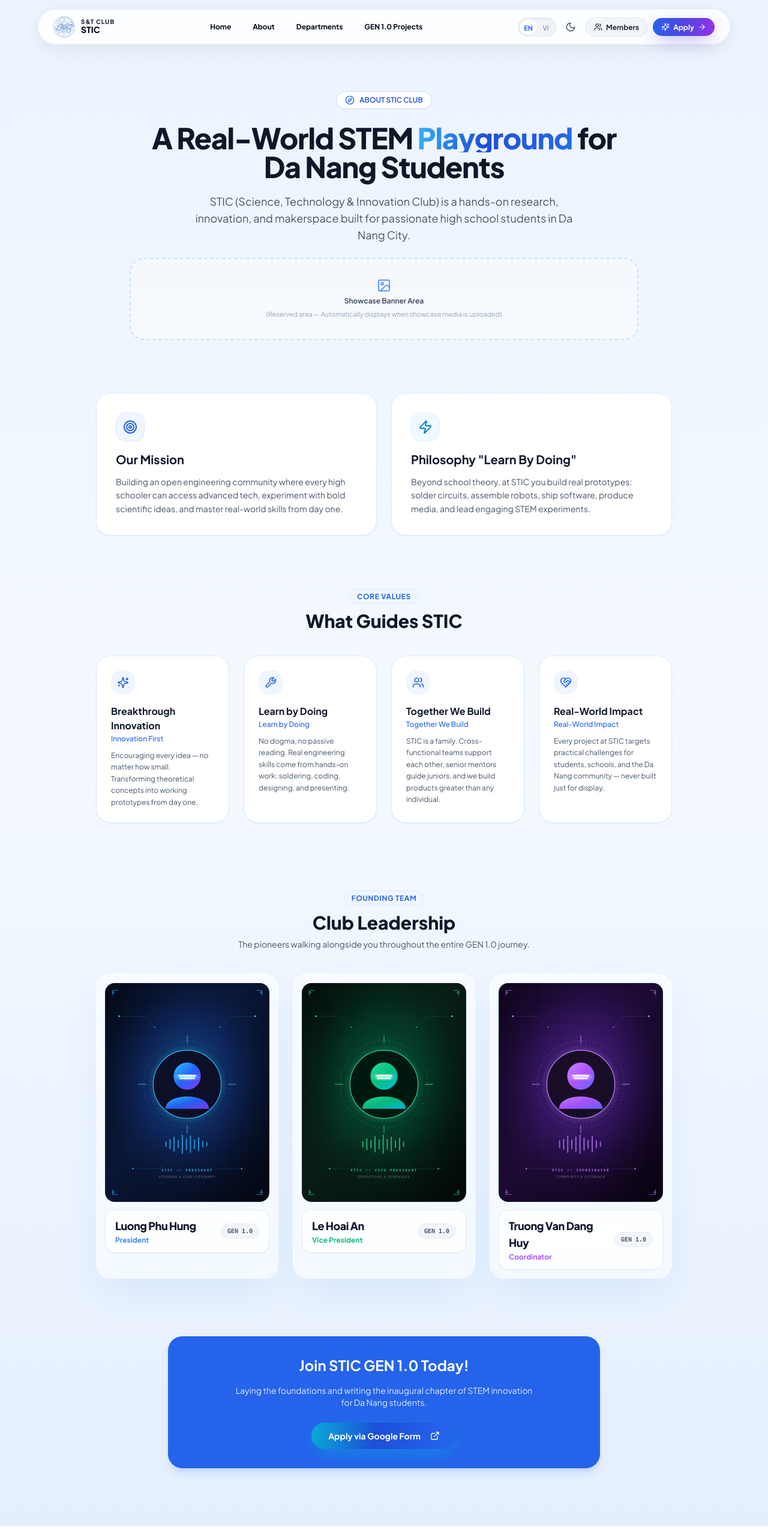
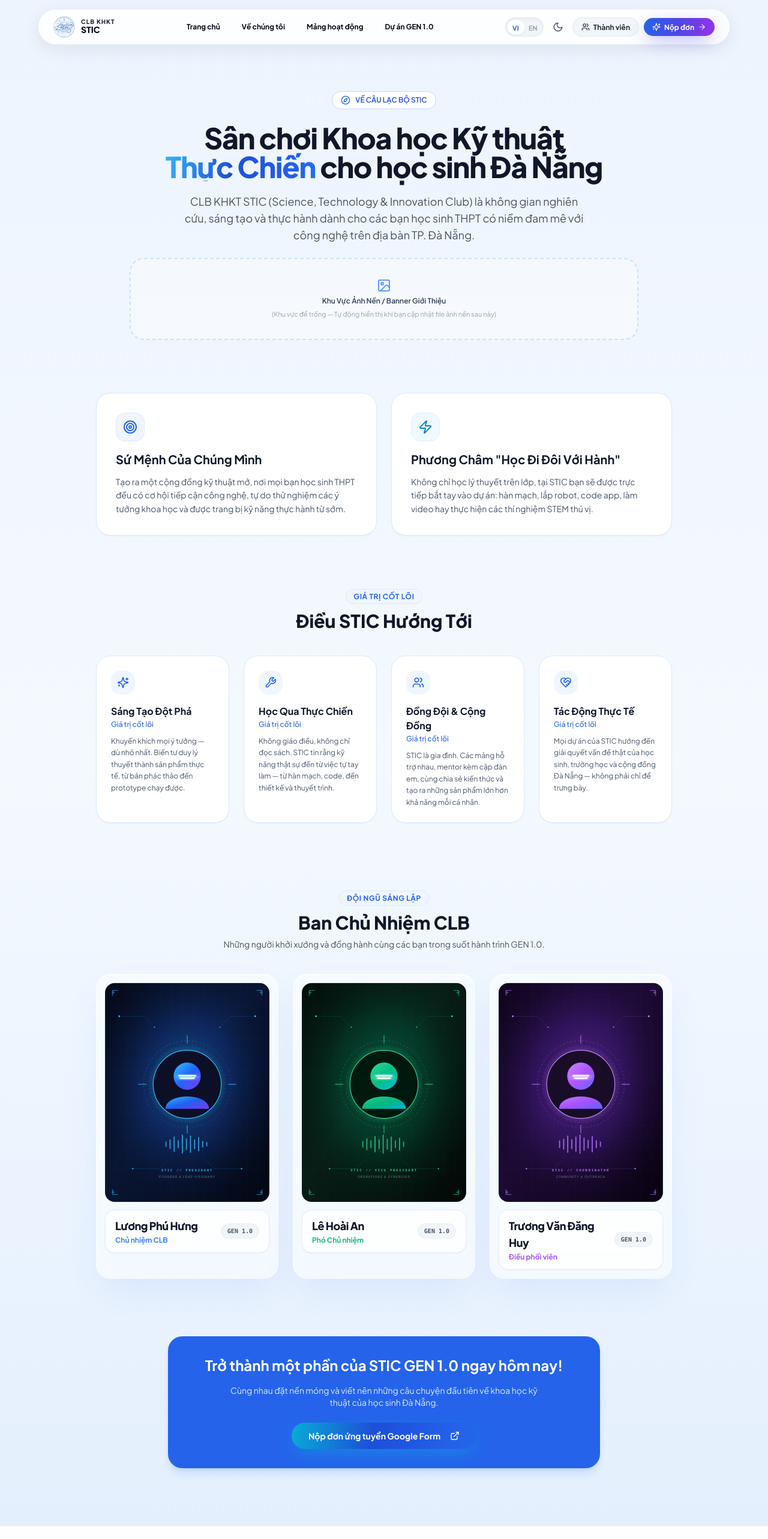
Before and after one commit to CrashCrystalVN/stic-web, a Next.js app: page /about in a window 1280 px wide. Shown: the top 2566 px of the page at 60% size. Built offline with nearby package versions, Linux system fonts and the light colour scheme; no server answers.

Commit message:
fix(i18n): resolve mixed English-Vietnamese content across member, about, join, events and set pure bilingual consistency

```diff
--- a/src/app/about/page.tsx
+++ b/src/app/about/page.tsx
@@ -107,7 +107,7 @@ export default function AboutPage() {
               <Zap className="w-6 h-6" />
             </div>
             <h3 className="text-xl font-bold text-slate-900 dark:text-white">
-              {lang === "vi" ? "Phương Châm \"Learn By Doing\"" : "Philosophy \"Learn By Doing\""}
+              {lang === "vi" ? "Phương Châm \"Học Đi Đôi Với Hành\"" : "Philosophy \"Learn By Doing\""}
             </h3>
             <p className="text-slate-600 dark:text-slate-300 text-sm leading-relaxed">
               {lang === "vi"
@@ -145,7 +145,7 @@ export default function AboutPage() {
                     {lang === "en" ? (val.titleEn || val.englishTitle) : (val.titleVi || val.title)}
                   </h4>
                   <p className="text-xs font-medium text-blue-600 dark:text-blue-400 mt-0.5">
-                    {val.englishTitle}
+                    {lang === "vi" ? "Giá trị cốt lõi" : "Core Value"}
                   </p>
                   <p className="text-xs text-slate-600 dark:text-slate-300 mt-2.5 leading-relaxed">
                     {lang === "en" ? (val.descriptionEn || val.description) : (val.descriptionVi || val.description)}
--- a/src/app/events/page.tsx
+++ b/src/app/events/page.tsx
@@ -96,7 +96,7 @@ export default function EventsPage() {
           <p className="text-xs text-slate-500 dark:text-slate-400 max-w-lg mx-auto leading-relaxed">
             {lang === "vi" ? (
               <>
-                1. Buổi gặp mặt Tân thành viên GEN 1.0 (Orientation Day)<br />
+                1. Buổi gặp mặt chào đón Tân thành viên GEN 1.0<br />
                 2. Phân ban & Chia nhóm dự án chuyên môn<br />
                 3. Workshop kỹ năng kỹ thuật & phương pháp nghiên cứu KHKT
               </>
--- a/src/app/join/page.tsx
+++ b/src/app/join/page.tsx
@@ -184,7 +184,7 @@ export default function JoinPage() {
               >
                 <div>
                   <div className="inline-block px-3 py-1 rounded-full bg-blue-100 dark:bg-blue-950 text-blue-700 dark:text-blue-400 text-xs font-bold mb-3">
-                    {s.step}
+                    {lang === "vi" ? `Bước ${s.step}` : `Step ${s.step}`}
                   </div>
                   <h4 className="text-sm font-bold text-slate-900 dark:text-white">
                     {lang === "en" ? (s.titleEn || s.title) : (s.titleVi || s.title)}
@@ -205,7 +205,7 @@ export default function JoinPage() {
         <div className="mb-12">
           <div className="text-center mb-8">
             <h3 className="text-xl sm:text-2xl font-bold text-slate-900 dark:text-white">
-              {lang === "vi" ? "Câu Hỏi Thường Gặp (FAQ)" : "Frequently Asked Questions (FAQ)"}
+              {lang === "vi" ? "Câu Hỏi Thường Gặp" : "Frequently Asked Questions"}
             </h3>
           </div>
 
--- a/src/app/member/page.tsx
+++ b/src/app/member/page.tsx
@@ -21,7 +21,8 @@ import { useLang } from "@/context/LangContext";
 const CORE_LEADERS = [
   {
     id: "president",
-    name: "Lương Phú Hưng",
+    nameVi: "Lương Phú Hưng",
+    nameEn: "Luong Phu Hung",
     roleVi: "Chủ nhiệm CLB",
     roleEn: "President & Founder",
     gen: "GEN 1.0",
@@ -31,7 +32,8 @@ const CORE_LEADERS = [
   },
   {
     id: "vice-president",
-    name: "Lê Hoài An",
+    nameVi: "Lê Hoài An",
+    nameEn: "Le Hoai An",
     roleVi: "Phó Chủ nhiệm",
     roleEn: "Vice President",
     gen: "GEN 1.0",
@@ -41,7 +43,8 @@ const CORE_LEADERS = [
   },
   {
     id: "coordinator",
-    name: "Trương Văn Đăng Huy",
+    nameVi: "Trương Văn Đăng Huy",
+    nameEn: "Truong Van Dang Huy",
     roleVi: "Điều phối viên",
     roleEn: "Coordinator",
     gen: "GEN 1.0",
@@ -59,7 +62,8 @@ const TRACK_LEADERS = [
     trackEn: "Technical & Innovation Lead",
     descVi: "Phụ trách định hướng công nghệ, Robotics, lập trình AI & các đề tài NCKH STEM thực chiến.",
     descEn: "Leading technology directions, Robotics, AI programming & practical STEM research.",
-    name: "— Đang cập nhật —",
+    nameVi: "— Đang cập nhật —",
+    nameEn: "— To be announced —",
     roleVi: "Trưởng ban Kỹ thuật",
     roleEn: "Head of Technical",
     gen: "GEN 1.0",
@@ -73,7 +77,8 @@ const TRACK_LEADERS = [
     trackEn: "Media & Creative Lead",
     descVi: "Phụ trách xây dựng hình ảnh, sản xuất nội dung số, thiết kế đồ họa & lan tỏa giá trị CLB.",
     descEn: "Leading brand visuals, digital media production, graphic design & club outreach.",
-    name: "— Đang cập nhật —",
+    nameVi: "— Đang cập nhật —",
+    nameEn: "— To be announced —",
     roleVi: "Trưởng ban Truyền thông",
     roleEn: "Head of Media",
     gen: "GEN 1.0",
@@ -143,7 +148,7 @@ export default function MemberPage() {
         <div className="space-y-6">
           <div className="flex items-center gap-2 text-xs font-bold uppercase tracking-widest text-slate-400 dark:text-slate-500">
             <ShieldCheck className="w-4 h-4 text-blue-500" />
-            <span>{lang === "vi" ? "Ban Chủ Nhiệm CLB (Leadership Board)" : "Leadership Board"}</span>
+            <span>{lang === "vi" ? "Ban Chủ Nhiệm CLB" : "Leadership Board"}</span>
           </div>
 
           <div className="grid grid-cols-1 md:grid-cols-3 gap-6 sm:gap-8">
@@ -159,7 +164,7 @@ export default function MemberPage() {
                 <div className="relative w-full aspect-[3/4] overflow-hidden bg-slate-950">
                   <Image
                     src={leader.image}
-                    alt={leader.name}
+                    alt={lang === "vi" ? leader.nameVi : leader.nameEn}
                     fill
                     className="object-cover transition-transform duration-500 group-hover:scale-105"
                     priority
@@ -172,7 +177,7 @@ export default function MemberPage() {
                 <div className="p-5 sm:p-6 bg-slate-900/95 border-t border-slate-800 flex items-center justify-between">
                   <div>
                     <h3 className="text-base sm:text-lg font-bold text-white tracking-tight">
-                      {leader.name}
+                      {lang === "vi" ? leader.nameVi : leader.nameEn}
                     </h3>
                     <p className="text-xs sm:text-sm font-medium text-slate-400 mt-0.5">
                       {lang === "vi" ? leader.roleVi : leader.roleEn}
@@ -193,7 +198,7 @@ export default function MemberPage() {
         <div className="space-y-6 pt-4">
           <div className="flex items-center gap-2 text-xs font-bold uppercase tracking-widest text-slate-400 dark:text-slate-500">
             <Sparkles className="w-4 h-4 text-purple-500" />
-            <span>{lang === "vi" ? "Đại Diện Các Mảng Hoạt Động (Track Leads)" : "Track Leads"}</span>
+            <span>{lang === "vi" ? "Đại Diện Các Mảng Hoạt Động" : "Track Leads"}</span>
           </div>
 
           <div className="grid grid-cols-1 md:grid-cols-2 gap-6 sm:gap-8">
@@ -213,7 +218,7 @@ export default function MemberPage() {
                   <div className="relative w-full aspect-[16/10] sm:aspect-[3/2] overflow-hidden bg-slate-950">
                     <Image
                       src={lead.image}
-                      alt={lead.trackVi}
+                      alt={lang === "vi" ? lead.trackVi : lead.trackEn}
                       fill
                       className="object-cover transition-transform duration-500 group-hover:scale-105"
                     />
@@ -241,7 +246,7 @@ export default function MemberPage() {
                     <div className="pt-3 border-t border-slate-800 flex items-center justify-between">
                       <div>
                         <h4 className="text-base font-bold text-white tracking-tight">
-                          {lead.name}
+                          {lang === "vi" ? lead.nameVi : lead.nameEn}
                         </h4>
                         <p className="text-xs text-slate-400 mt-0.5">
                           {lang === "vi" ? lead.roleVi : lead.roleEn}
--- a/src/components/common/LangToggle.tsx
+++ b/src/components/common/LangToggle.tsx
@@ -23,11 +23,11 @@ export function LangToggle() {
       title={lang === "en" ? "Switch to Vietnamese (Tiếng Việt)" : "Chuyển sang Tiếng Anh (English)"}
       aria-label="Toggle language"
     >
-      {/* Animated Sliding Pill Background: EN ở vị trí đầu (trái), VI ở vị trí sau (phải) */}
+      {/* Animated Sliding Pill Background: VI ở bên trái (2px), EN ở bên phải (32px) */}
       <motion.div
         className="absolute top-0.5 bottom-0.5 w-[30px] rounded-full bg-white dark:bg-slate-700 shadow-sm border border-slate-200/50 dark:border-slate-600/50"
         animate={{
-          left: lang === "en" ? "2px" : "32px",
+          left: lang === "vi" ? "2px" : "32px",
         }}
         transition={{
           type: "spring",
@@ -35,19 +35,6 @@ export function LangToggle() {
           damping: 32,
         }}
       />
-
-      {/* EN Label - Đưa tiếng Anh ra trước */}
-      <div className="relative z-10 flex-1 text-center">
-        <span
-          className={`text-[11px] font-bold transition-colors duration-200 ${
-            lang === "en"
-              ? "text-blue-600 dark:text-blue-400"
-              : "text-slate-400 dark:text-slate-500 hover:text-slate-600"
-          }`}
-        >
-          EN
-        </span>
-      </div>
 
       {/* VI Label */}
       <div className="relative z-10 flex-1 text-center">
@@ -61,6 +48,19 @@ export function LangToggle() {
           VI
         </span>
       </div>
+
+      {/* EN Label */}
+      <div className="relative z-10 flex-1 text-center">
+        <span
+          className={`text-[11px] font-bold transition-colors duration-200 ${
+            lang === "en"
+              ? "text-blue-600 dark:text-blue-400"
+              : "text-slate-400 dark:text-slate-500 hover:text-slate-600"
+          }`}
+        >
+          EN
+        </span>
+      </div>
     </button>
   );
 }
--- a/src/components/layout/Navbar.tsx
+++ b/src/components/layout/Navbar.tsx
@@ -237,7 +237,7 @@ export function Navbar() {
             <button
               onClick={() => setIsMobileDrawerOpen(true)}
               className="md:hidden inline-flex items-center justify-center w-8 h-8 rounded-full bg-slate-100/80 dark:bg-white/10 text-slate-800 dark:text-slate-200 hover:bg-slate-200/80 dark:hover:bg-white/20 transition-colors cursor-pointer select-none"
-              aria-label="Mở menu danh mục"
+              aria-label={lang === "vi" ? "Mở menu danh mục" : "Open navigation menu"}
             >
               <Menu className="w-4 h-4" />
             </button>
--- a/src/components/layout/TableOfContentsDrawer.tsx
+++ b/src/components/layout/TableOfContentsDrawer.tsx
@@ -18,7 +18,7 @@ interface Props {
 }
 
 export function TableOfContentsDrawer({ isOpen, onClose, onNavigate }: Props) {
-  const { t } = useLang();
+  const { t, lang } = useLang();
   const items = T.toc.items;
 
   const handleItemClick = (id: string) => {
@@ -75,7 +75,7 @@ export function TableOfContentsDrawer({ isOpen, onClose, onNavigate }: Props) {
               <button
                 onClick={onClose}
                 className="p-1.5 rounded-lg text-slate-400 hover:text-slate-700 dark:hover:text-slate-200 hover:bg-slate-100 dark:hover:bg-slate-800 transition-all cursor-pointer"
-                aria-label="Close Drawer"
+                aria-label={lang === "vi" ? "Đóng danh mục" : "Close Drawer"}
               >
                 <X className="w-[18px] h-[18px]" />
               </button>
--- a/src/context/LangContext.tsx
+++ b/src/context/LangContext.tsx
@@ -11,15 +11,15 @@ interface LangContextValue {
 }
 
 const LangContext = createContext<LangContextValue>({
-  lang: "en",
+  lang: "vi",
   toggle: () => {},
-  t: (obj) => obj.en,
+  t: (obj) => obj.vi,
   contentVisible: true,
 });
 
 export function LangProvider({ children }: { children: React.ReactNode }) {
-  // Mặc định ngôn ngữ Tiếng Anh (English)
-  const [lang, setLang] = useState<Lang>("en");
+  // Mặc định ngôn ngữ Tiếng Việt (Vietnamese)
+  const [lang, setLang] = useState<Lang>("vi");
   const [contentVisible, setContentVisible] = useState(true);
 
   useEffect(() => {
@@ -28,8 +28,8 @@ export function LangProvider({ children }: { children: React.ReactNode }) {
       if (saved === "vi" || saved === "en") {
         setLang(saved);
       } else {
-        setLang("en");
-        localStorage.setItem("stic_lang_v2", "en");
+        setLang("vi");
+        localStorage.setItem("stic_lang_v2", "vi");
       }
     } catch {
       // Ignore localStorage errors in SSR / private mode
```
